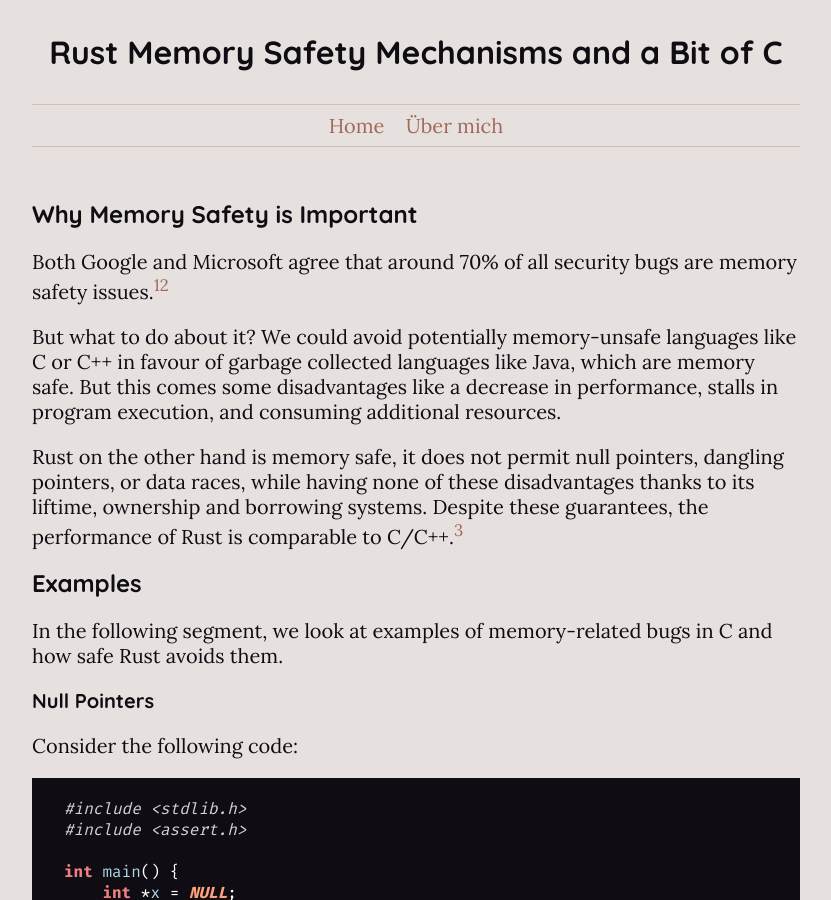
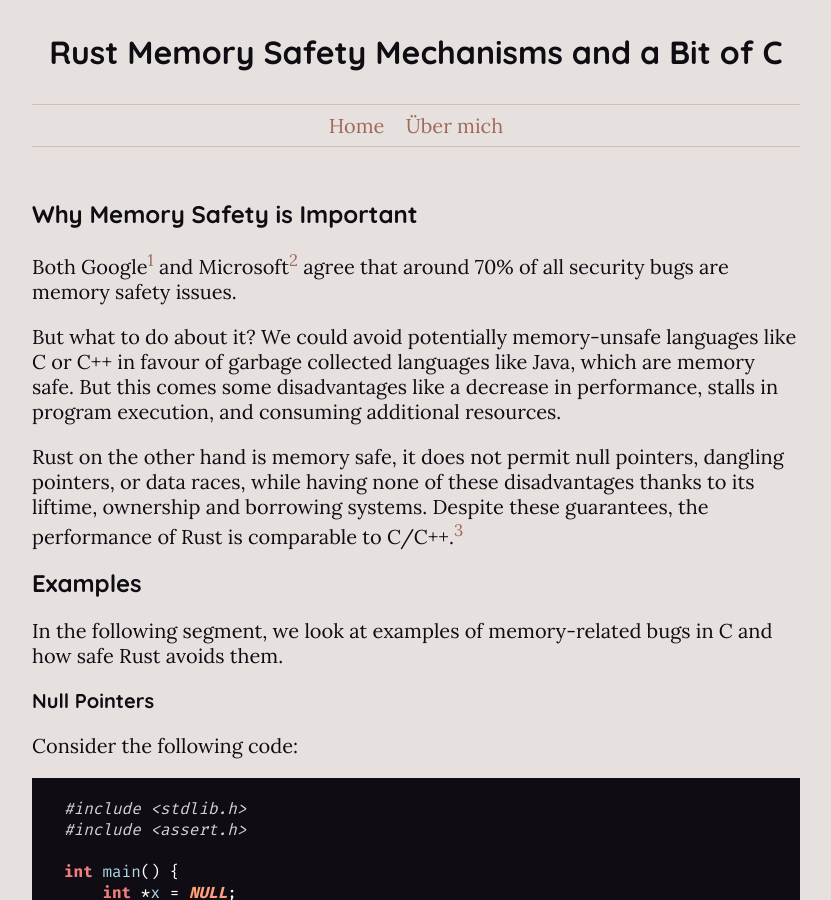
Before and after one commit to fabianboesiger/fabianboesiger.github.io, a Jekyll site: the page built from _posts/2020-09-25-rust-memory-safety-mechanisms-and-a-bit-of-c.md, in a window 1280 px wide and 900 px high. Shown: the whole window, without its empty margins (224-1055 px from the left). Built offline with Jekyll 4.4.1, drawn with Linux system fonts in a browser that asks for light colours; part of the change alters nothing that is shown.

Commit message:
fix footnotes

```diff
--- a/_posts/2020-09-25-rust-memory-safety-mechanisms-and-a-bit-of-c.md
+++ b/_posts/2020-09-25-rust-memory-safety-mechanisms-and-a-bit-of-c.md
@@ -8,7 +8,7 @@ tags: [Memory Safety, Rust, C]
 
 ## Why Memory Safety is Important
 
-Both Google and Microsoft agree that around 70% of all security bugs are memory safety issues.[^1][^2]
+Both Google[^1] and Microsoft[^2] agree that around 70% of all security bugs are memory safety issues.
 
 But what to do about it? We could avoid potentially memory-unsafe languages like C or C++ in favour of garbage collected languages like Java, which are memory safe. But this comes some disadvantages like a decrease in performance, stalls in program execution, and consuming additional resources.
 
```
